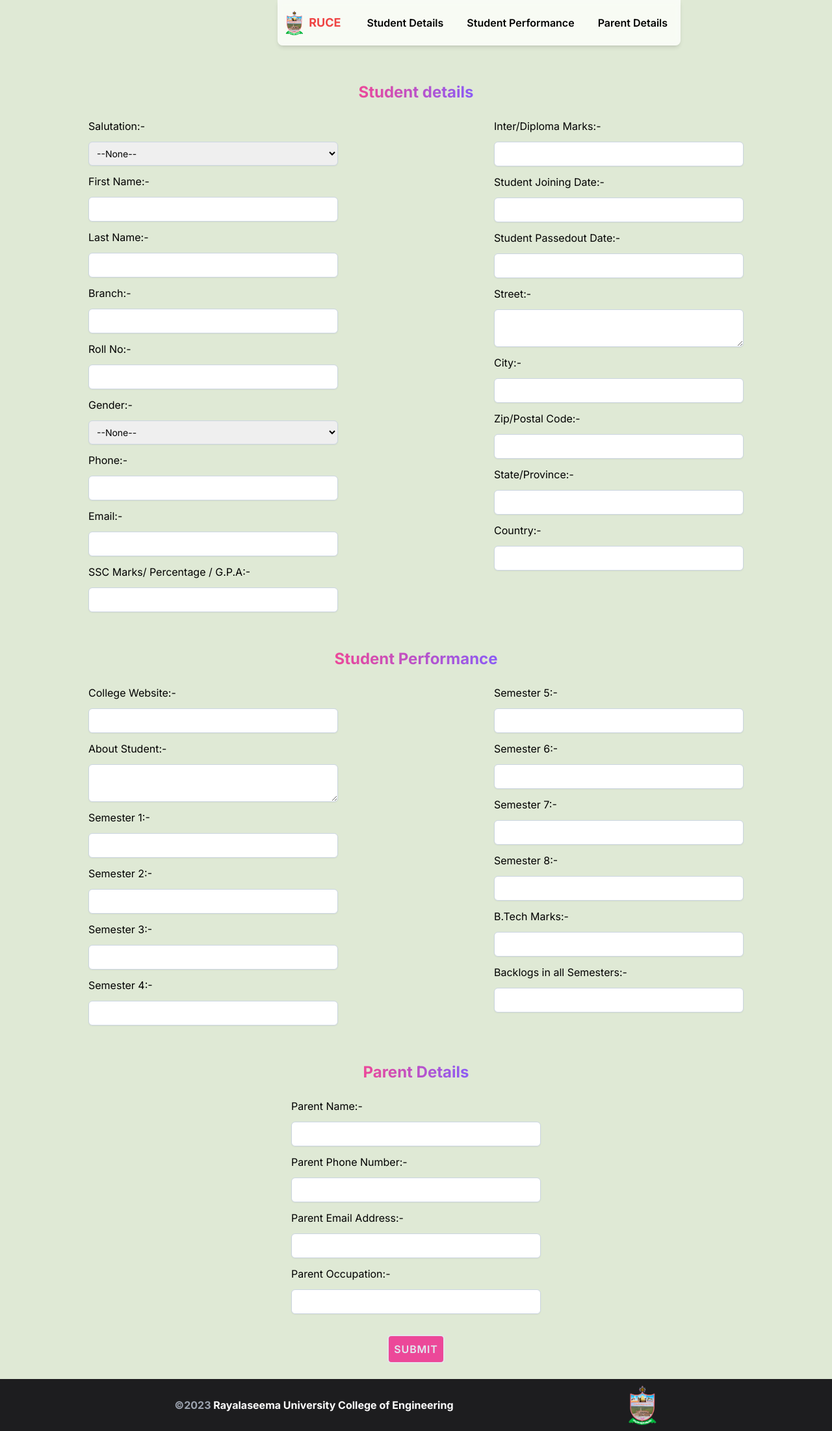
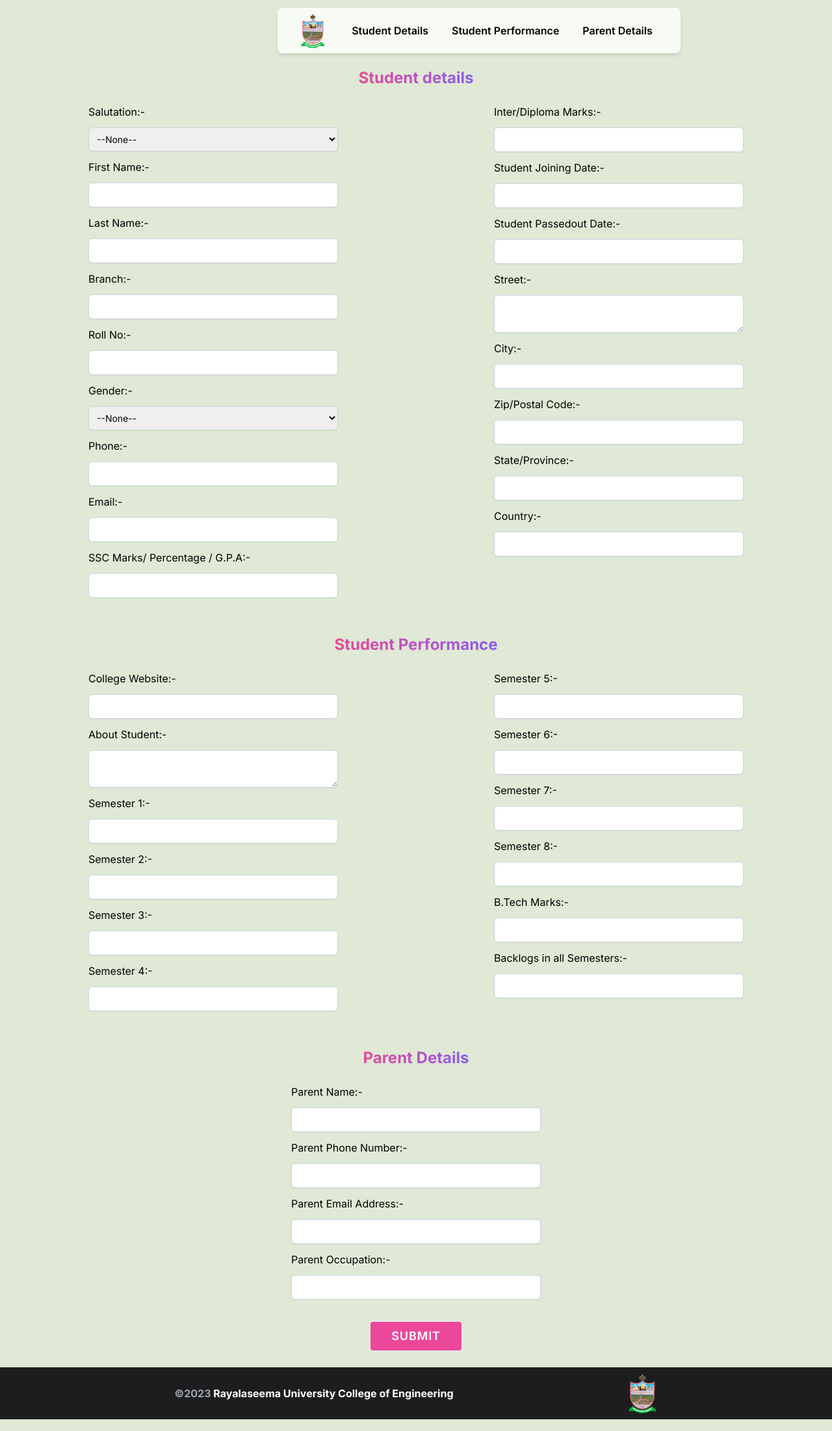
Before and after one commit to sohaildotcss/student-data-management, a Next.js app: page /dashboard in a window 1280 px wide. Shown: the whole page at 65% size. Built offline with nearby package versions, Linux system fonts and the light colour scheme.

Commit message:
fixed minor bugs

```diff
--- a/app/dashboard/components/Forms.jsx
+++ b/app/dashboard/components/Forms.jsx
@@ -17,7 +17,7 @@ function Forms() {
           <div className="form-header ">
             <h1
               id="student-details"
-              className="mb-6 bg-gradient-to-r from-pink-500 to-violet-500 bg-clip-text text-2xl font-bold text-transparent underline"
+              className="mb-6 mt-12 bg-gradient-to-r from-pink-500 to-violet-500 bg-clip-text text-2xl font-bold text-transparent underline underline-offset-8"
             >
               Student details
             </h1>
@@ -237,7 +237,7 @@ function Forms() {
                 type="text"
                 wrap="soft"
                 placeholder="Good / Bad"
-                className="block w-full  rounded-md border border-slate-300 py-2 pl-2 pr-3 shadow-sm placeholder:text-slate-400 placeholder:opacity-0 placeholder:transition-all placeholder:hover:opacity-100 focus:border-indigo-500 focus:outline-none focus:ring-1 focus:ring-indigo-500 sm:text-sm"
+                className="block w-full rounded-md border border-slate-300 py-2 pl-2 pr-3 shadow-sm placeholder:text-slate-400 placeholder:opacity-0 placeholder:transition-all placeholder:hover:opacity-100 focus:border-indigo-500 focus:outline-none focus:ring-1 focus:ring-indigo-500 sm:text-sm"
               ></textarea>
 
               <label htmlFor="sem-1">Semester 1:-</label>
@@ -390,7 +390,7 @@ function Forms() {
           <button
             type="submit"
             name="submit"
-            className="rounded-md  border-2 bg-pink-500 p-2 font-semibold tracking-wider text-slate-200 duration-300 ease-in-out hover:border-2 hover:border-pink-500 hover:bg-white hover:text-black  hover:transition "
+            className="rounded-md border-2 text-lg bg-pink-500 p-2 font-semibold tracking-wider text-white px-8 duration-300 ease-in-out hover:border-2 hover:border-pink-500 hover:bg-white hover:text-black  hover:transition "
           >
             SUBMIT
           </button>
--- a/app/dashboard/components/Navbar.jsx
+++ b/app/dashboard/components/Navbar.jsx
@@ -2,15 +2,11 @@ import "../style.css";
 import Image from "next/image";
 import logo from "/public/images/logo.png";
 
-
 function Navbar() {
   return (
-    <div className="navbar sticky left-1/3 top-0 flex h-[70px] w-[620px] justify-center gap-8 rounded-lg rounded-t-none shadow-md">
+    <div className="navbar fixed left-1/3 top-0 mt-3 flex h-[70px] w-[620px] justify-center gap-8 rounded-lg shadow-md">
       <div className="logo flex items-center">
-        <Image className="h-10 w-auto" src={logo} alt="RU" />
-        <h1 className="ml-2 text-lg font-bold text-red-500">
-          <a href=""></a> RUCE
-        </h1>
+        <Image className="h-14 w-auto" src={logo} alt="RU" />
       </div>
       <div className="content  flex items-center gap-5 font-semibold">
         <a
```
